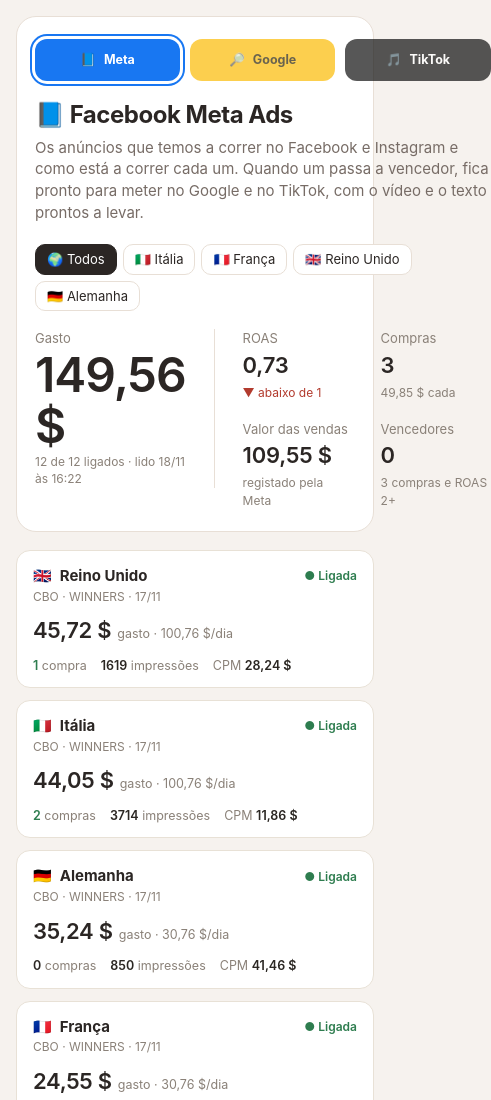
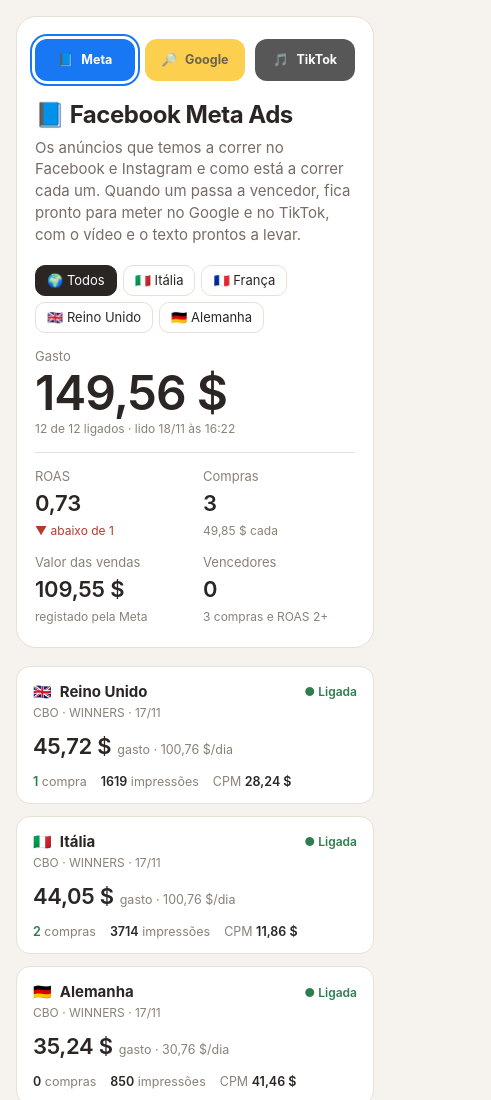
Before and after one commit to Mistertuga/vencedores-fys, a plain HTML site: page index.html in a window 390 px wide. Shown: the top 1100 px of the page, 491 px wide, since content can reach past the window. Drawn offline with Linux system fonts and the light colour scheme.

Commit message:
Vencedores atualizados a 18/11/2026 16:23

```diff
--- a/index.html
+++ b/index.html
@@ -162,6 +162,11 @@
   /* o filtro de país do resumo: os números do topo contam só o país escolhido */
   .kfiltro { grid-column: 1 / -1; display: flex; flex-wrap: wrap; gap: 6px; }
   .kfiltro .f { padding: 5px 11px; font-size: 13px; }
+  /* no telemóvel o resumo saía para fora do ecrã: o gasto fica numa linha e os outros 4 números em 2 colunas */
+  @media (max-width: 640px) {
+    .hero .chips:has(.kpi) { grid-template-columns: repeat(2, minmax(0, 1fr)); gap: 14px 16px; }
+    .kpi.heroi { grid-column: 1 / -1; grid-row: auto; padding: 0 0 14px; border-right: 0; border-bottom: 1px solid var(--linha); }
+  }
 </style>
 </head>
 <body>
```
